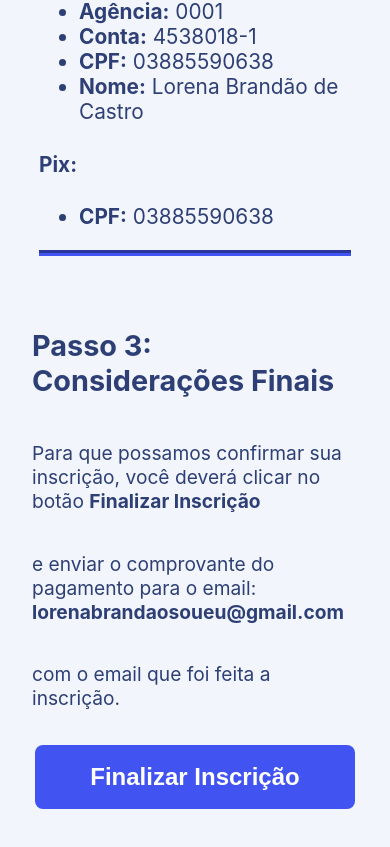
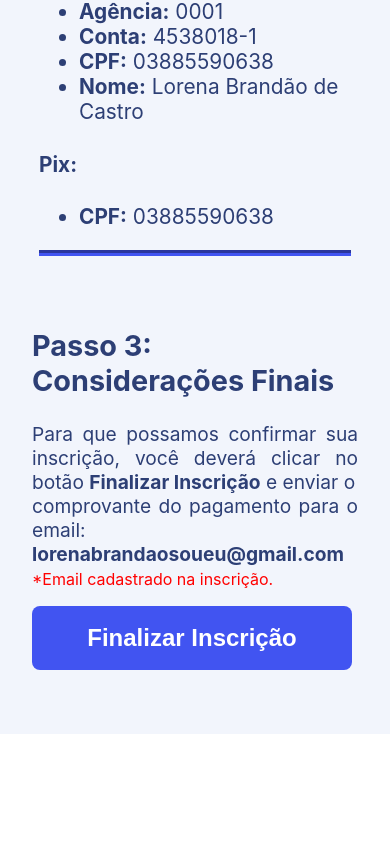
Before and after one commit to ahaavila/fale-ingles-como-um-nativo-pre-cadastro, a Next.js app: page /payment in a window 390 px wide. Shown: the part 777-1624 px from the top of the page. After the commit the page ends 1511 px from the top, so only its background shows below. Built offline with nearby package versions, Linux system fonts and the light colour scheme; a web font is replaced by a local one.

Commit message:
fix: fix some styles and text position

```diff
--- a/pages/payment/index.js
+++ b/pages/payment/index.js
@@ -98,9 +98,9 @@ export default function Payment() {
             <div className={styles.info}>
                 <h2>Passo 3: Considerações Finais</h2>
                 <div className={styles.infoContent}>
-                    <p>Para que possamos confirmar sua inscrição, você deverá clicar no botão <strong>Finalizar Inscrição</strong></p>
-                    <p>e enviar o comprovante do pagamento para o email: <strong>lorenabrandaosoueu@gmail.com</strong></p>
-                    <p>com o email que foi feita a inscrição.</p>
+                    <p>Para que possamos confirmar sua inscrição, você deverá clicar no botão <strong>Finalizar Inscrição</strong> e enviar o</p>
+                    <p>comprovante do pagamento para o email: <strong>lorenabrandaosoueu@gmail.com</strong></p>
+                    <p><small style={{ color: 'red', textAlign: 'start' }}>*Email cadastrado na inscrição.</small></p>
                     <button
                         className={styles.infoButton}
                         onClick={() => mail(name, email, phone)}
--- a/pages/payment/payment.module.css
+++ b/pages/payment/payment.module.css
@@ -146,7 +146,11 @@
     .infoContent {
         display: flex;
         flex-direction: column;
-        align-items: center;
+    }
+
+    .infoContent p {
+        margin-block: 0;
+        text-align: justify;
     }
 
     .infoContent button {
```
